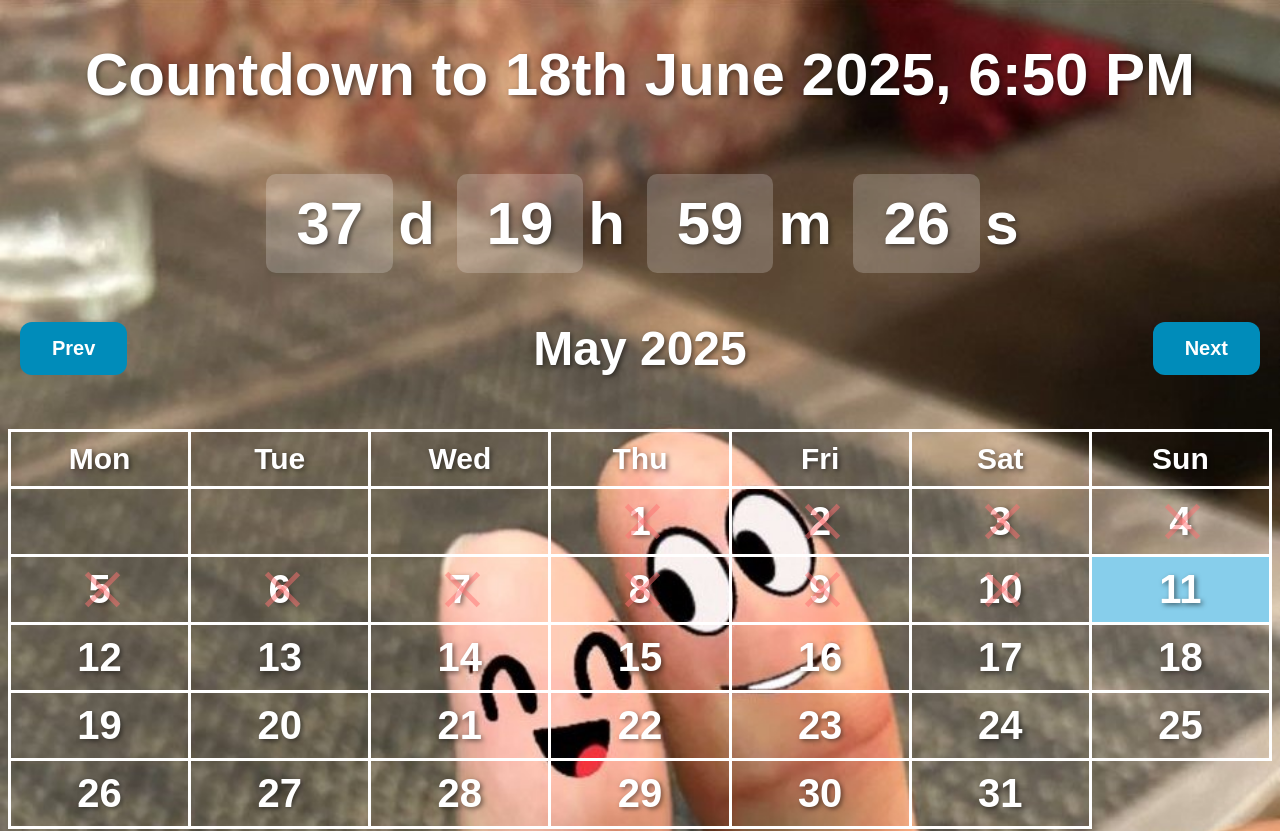
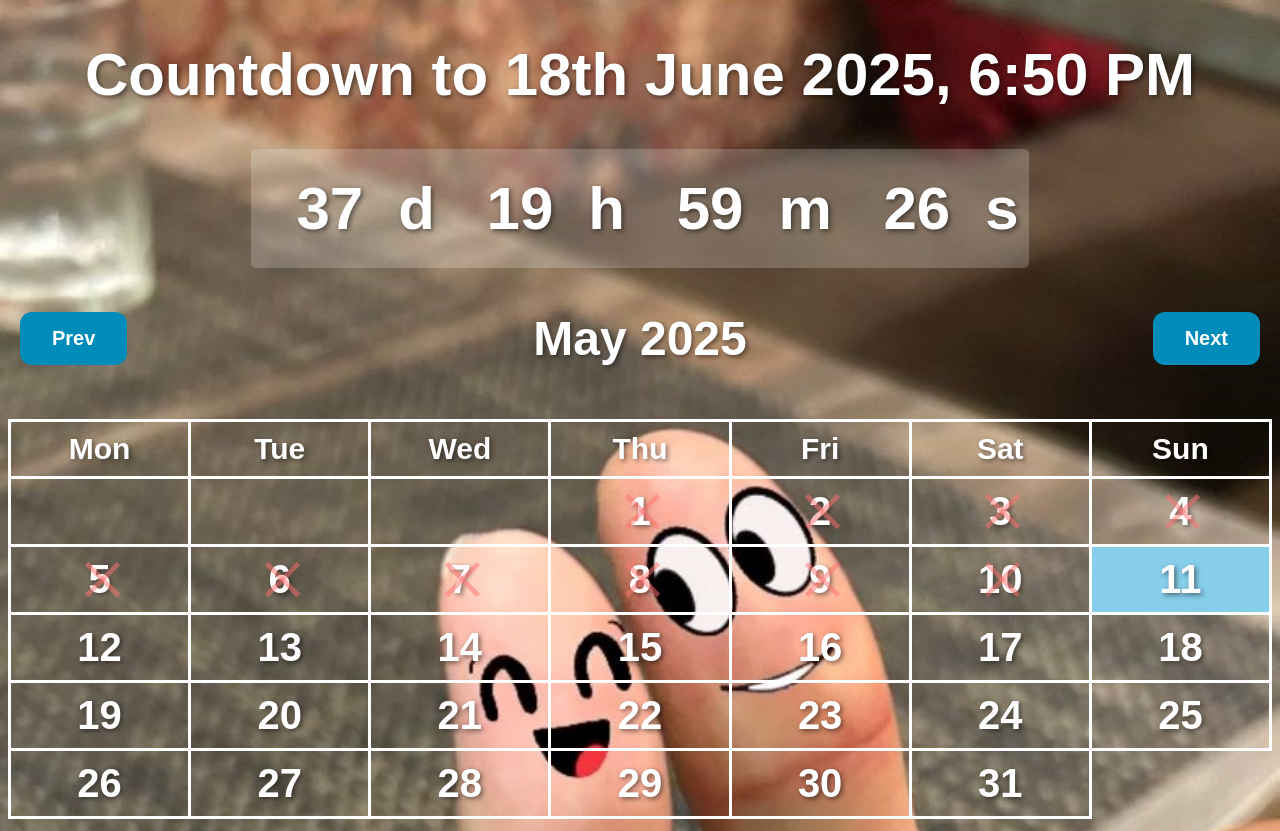
Before and after one commit to abbasalikachwala/abbasalikachwala.github.io, a plain HTML site: page countdown/index.html in a window 1280 px wide. Shown: the top 831 px of the page. Drawn offline with Linux system fonts and the light colour scheme.

Commit message:
Update style.css

```diff
--- a/countdown/style.css
+++ b/countdown/style.css
@@ -22,8 +22,19 @@ h1, #countdown {
     display: inline-block;
     padding: 15px 30px;
     border-radius: 10px;
+    margin: 5px;
+}
+
+#countdown {
     background-color: rgba(255, 255, 255, 0.2);
-    margin: 5px;
+    padding: 5px 10px;
+    border-radius: 5px;
+    display: inline-block;
+    margin-top: 10px;
+}
+
+.time-part {
+  padding: 3px 5px;
 }
 
 #calendar {
```
